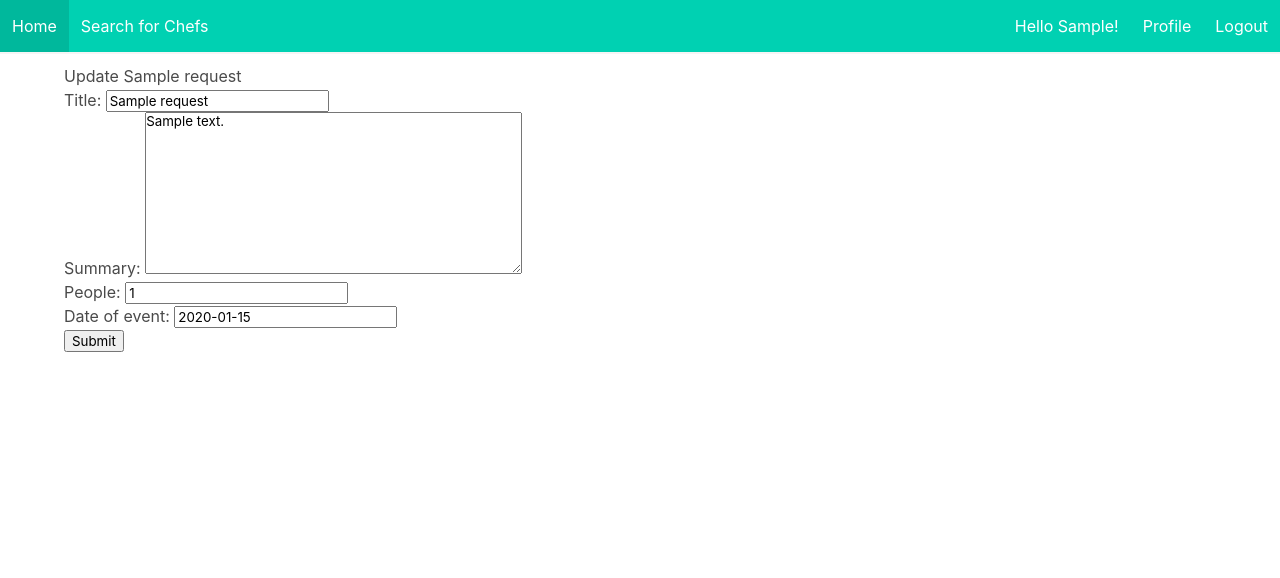
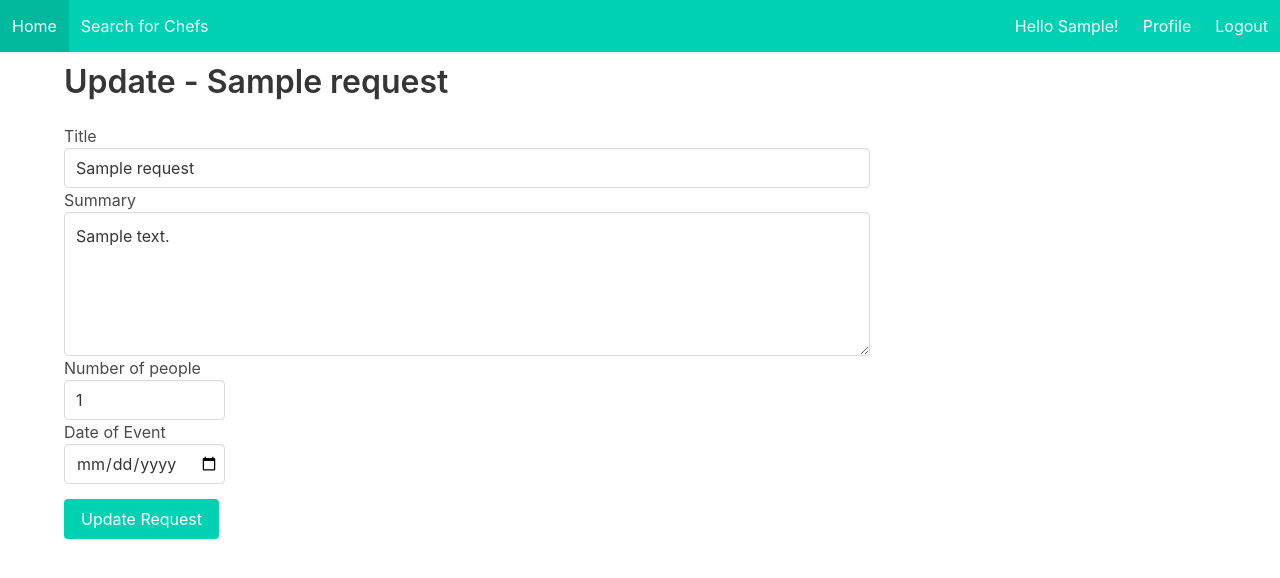
Before and after one commit to javenegas1/hotplate, a Django app: page /requests/1/update in a window 1280 px wide. Shown: the top 578 px of the page. Run offline with Django 4.2, Linux system fonts and the light colour scheme; a user stored in the database is signed in; tables that the repository leaves empty hold one stand-in row (values such as "Sample post"); parts of the project's set-up code (start-up, migrations or seed data) failed here and were passed over.

Commit message:
form update and styling

```diff
--- a/main_app/templates/chef_detail.html
+++ b/main_app/templates/chef_detail.html
@@ -11,6 +11,9 @@
 }
 #commentsection{
     padding-top: 35px;
+}
+#small-input{
+    width: 35%;
 }
 </style>
 <div class="chefpage">
@@ -59,7 +62,7 @@
                         placeholder="Summary"
                         required
                     ></textarea>
-                    <div class="control">
+                    <div class="control" id="small-input">
                         <input
                             class="input"
                             type="number"
--- a/main_app/templates/request_update.html
+++ b/main_app/templates/request_update.html
@@ -1,9 +1,62 @@
 {% extends 'nav.html' %}
 {% block content %}
-<h1 class="pt-3">Update {{request.title}} </h1>
 
-<form action="" method="post">
-  {% csrf_token %} {{form.as_p}} <input type="submit" value="Submit" />
+<style>
+  #update{
+    width: 70%;
+  }
+  #small-input{
+    width: 20%;
+  }
+  .button{
+    margin-top: 15px;
+  }
+</style>
+<h1 class="pt-3 title is-3">Update - {{request.title}} </h1>
+
+<form id='update' action="" method="post">
+  {% csrf_token %}
+        <label>Title</label>
+        <div class="control">
+            <input
+                class="input"
+                type="text"
+                name="title"
+                value="{{request.title}}"
+                required
+            />
+        </div>
+        <label>Summary</label>
+        <div class="control">
+            <textarea
+                class="textarea"
+                rows="5"
+                name="summary"
+                required
+            >{{request.summary}}</textarea>
+            <label>Number of people</label>
+            <div class="control" id="small-input">
+                <input
+                    class="input"
+                    type="number"
+                    name="people"
+                    value="{{request.people}}"
+                    min="1"
+                    required
+                />
+                <label>Date of Event</label>
+            <div class="control">
+                <input
+                    class="input"
+                    type="date"
+                    name="date_of_event"
+                    value="{{request.date_of_event}}"
+                    required
+                />
+        </div>
+        <div class="control">
+            <input class="button is-primary" type="submit" value="Update Request" />
+        </div>
 </form>
 
 {% endblock %}
```
